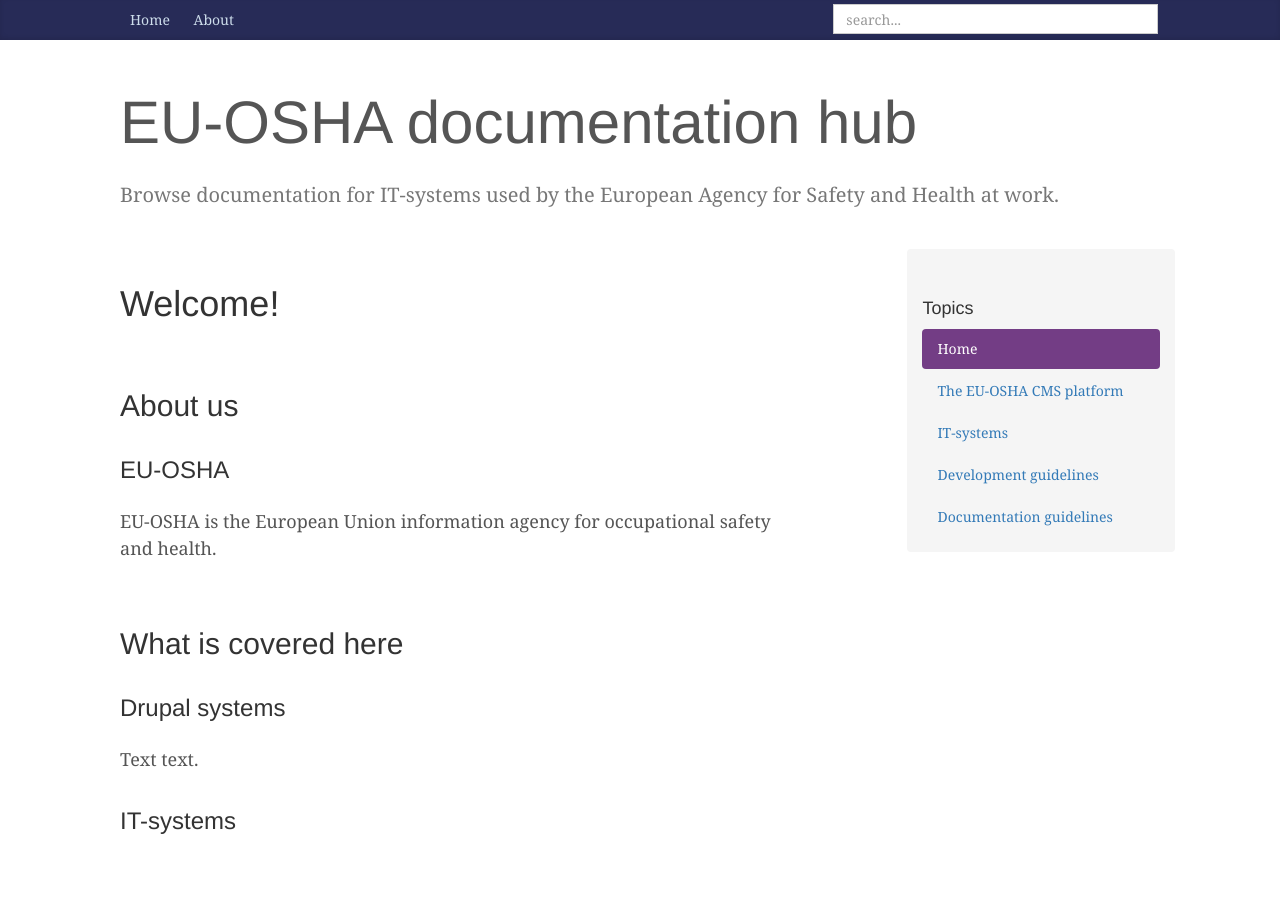
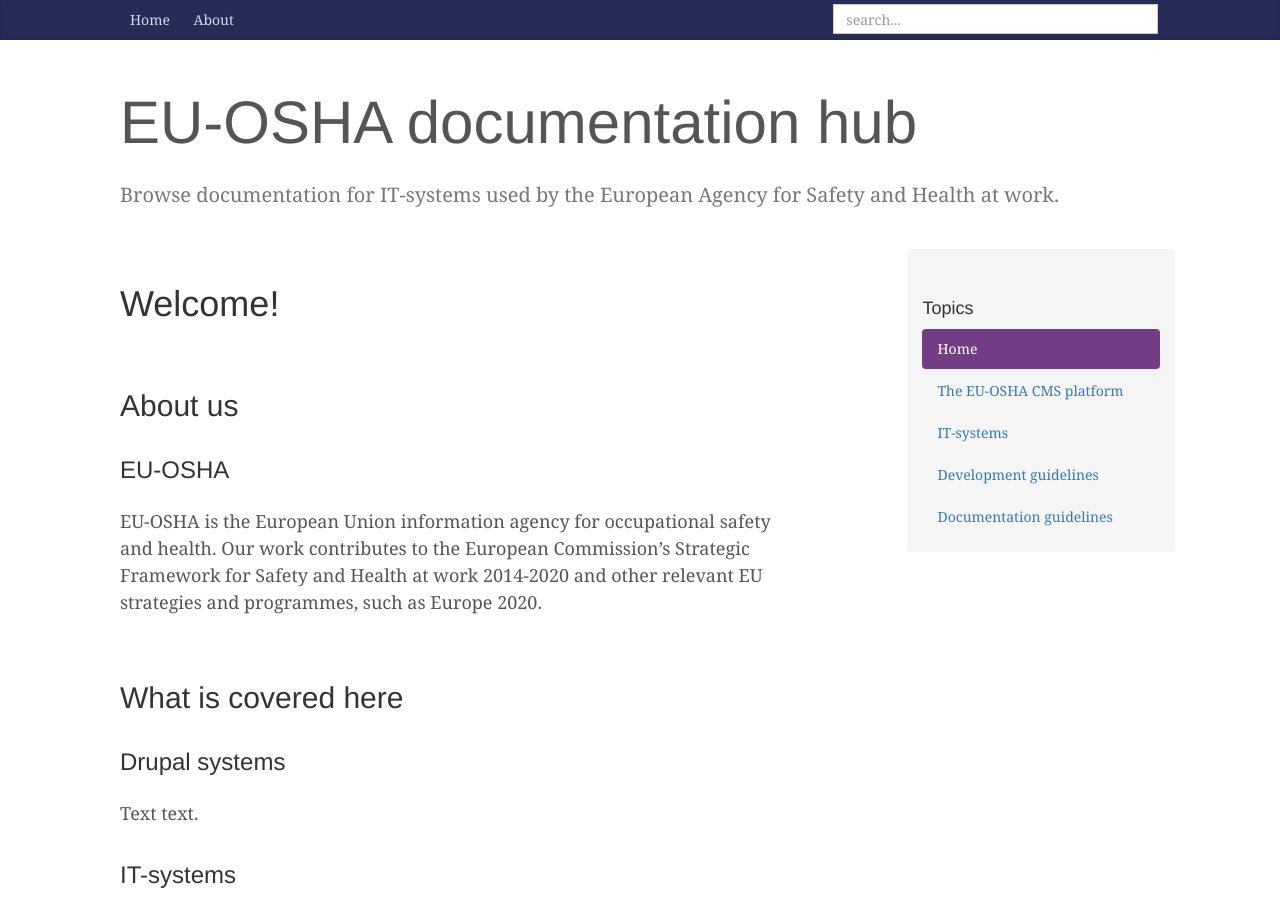
Before and after one commit to EU-OSHA/EU-OSHA.github.io, a Jekyll site: the page built from index.md, in a window 1280 px wide and 900 px high. Built offline with Jekyll 4.4.1, drawn with Linux system fonts in a browser that asks for light colours; comment, search, counter and statistics services are not loaded.

Commit message:
Update index.md

```diff
--- a/index.md
+++ b/index.md
@@ -8,7 +8,7 @@ title: Welcome to the EU-OSHA documentation hub
 
 ### EU-OSHA
 
-EU-OSHA is the European Union information agency for occupational safety and health.
+EU-OSHA is the European Union information agency for occupational safety and health. Our work contributes to the European Commission’s Strategic Framework for Safety and Health at work 2014-2020  and other relevant EU strategies and programmes, such as Europe 2020.
 
 ## What is covered here
 
```
